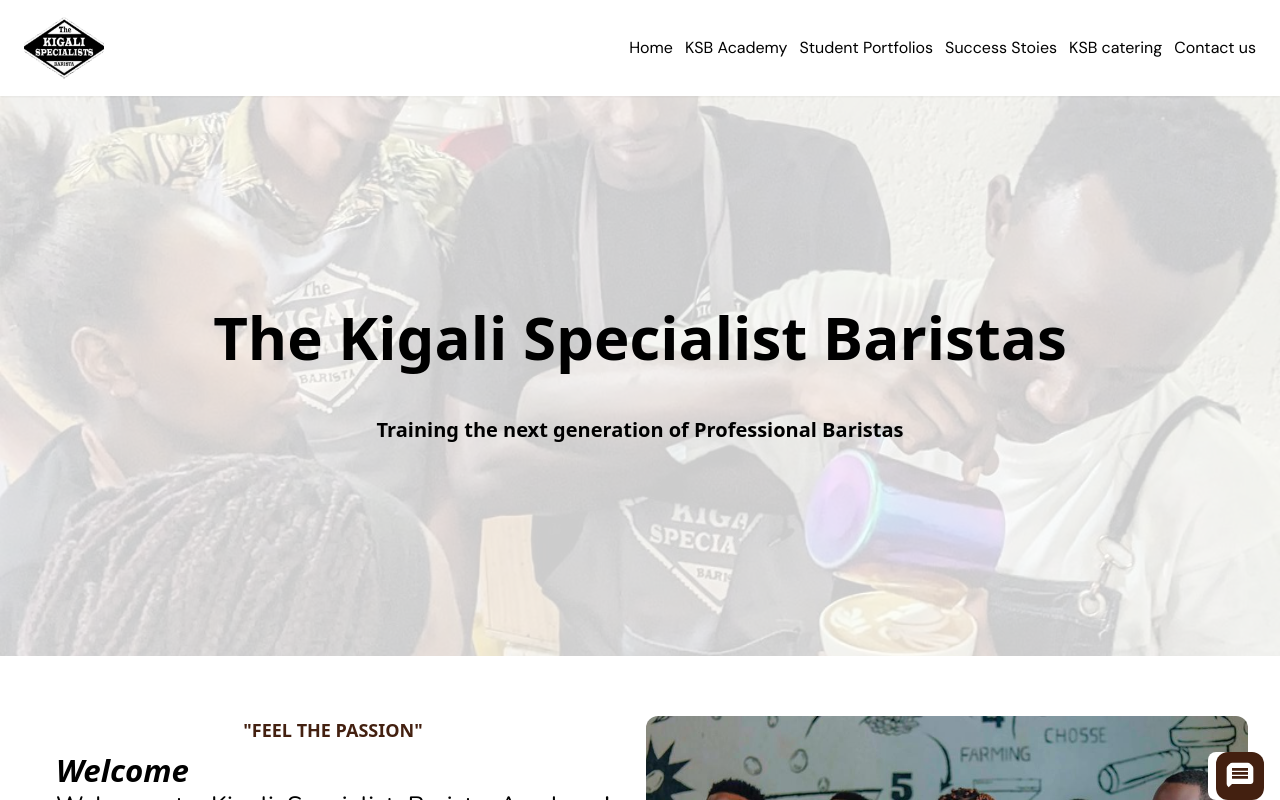
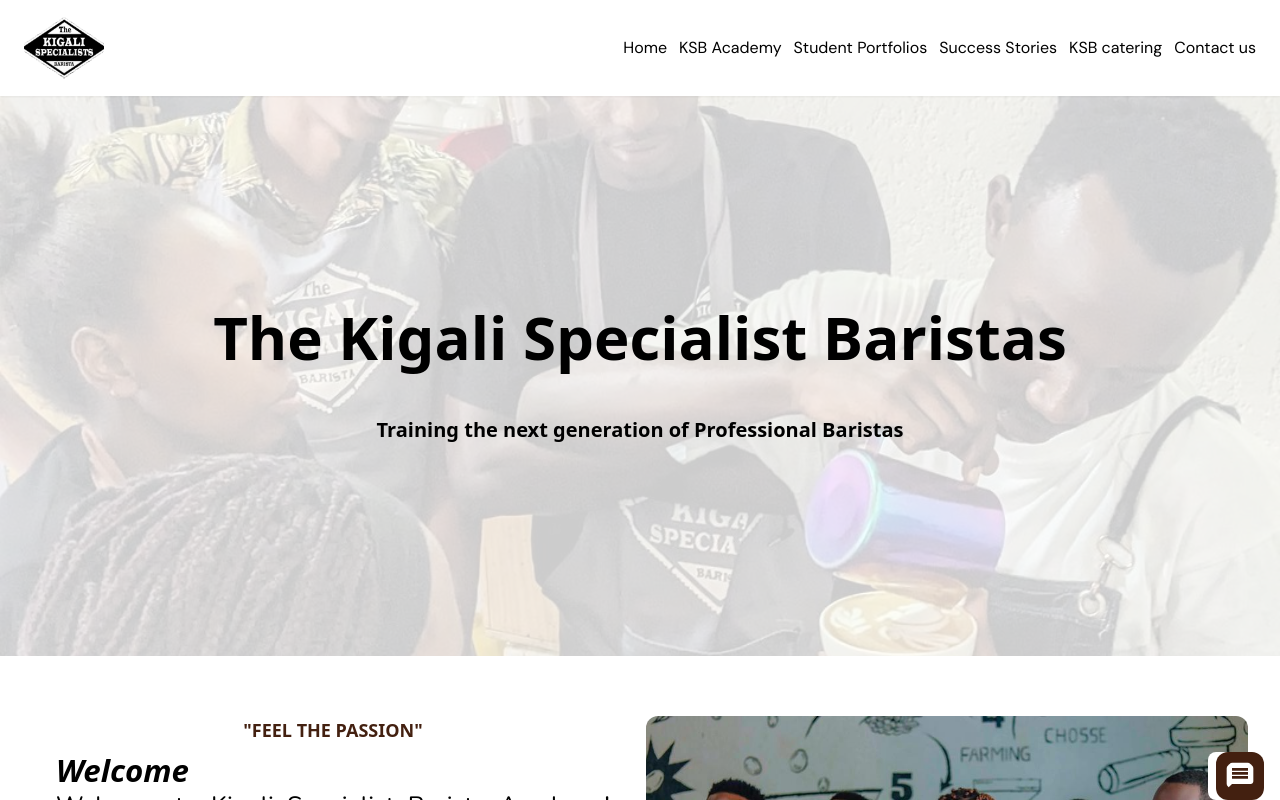
Before and after one commit to Patrick875/Kigali-Barista-Academy, a React (Vite) app: page / in a window 1280 px wide. Shown: the top 800 px of the page. Built offline with nearby package versions, Linux system fonts and the light colour scheme; a web font is replaced by a local one.

Commit message:
Update constants.tsx
typo

```diff
--- a/src/Shared/constants.tsx
+++ b/src/Shared/constants.tsx
@@ -19,7 +19,7 @@ export const navs: navItem[] = [
 		to: "students",
 	},
 	{
-		text: "Success Stoies",
+		text: "Success Stories",
 		to: "success-stories",
 	},
 	{
```
